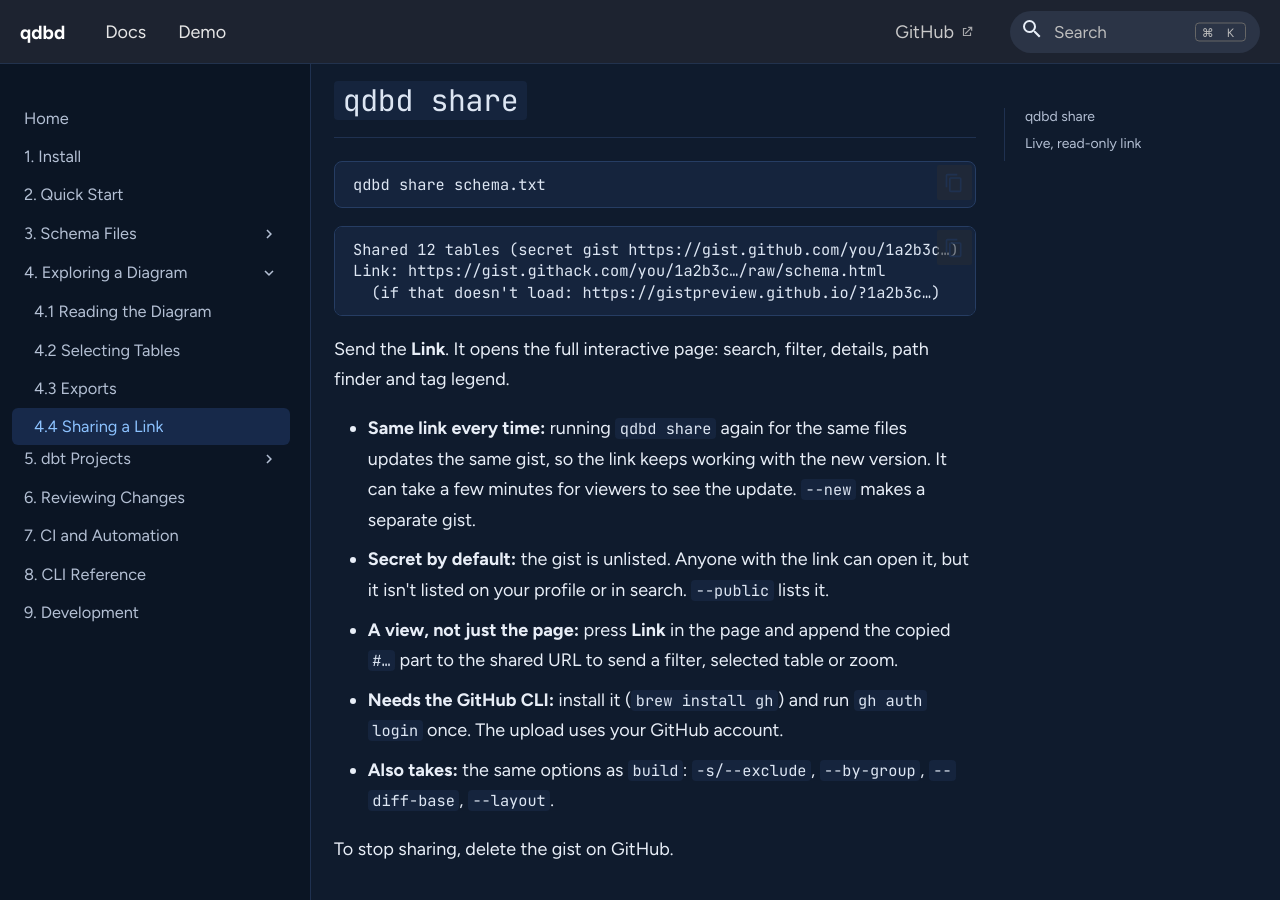
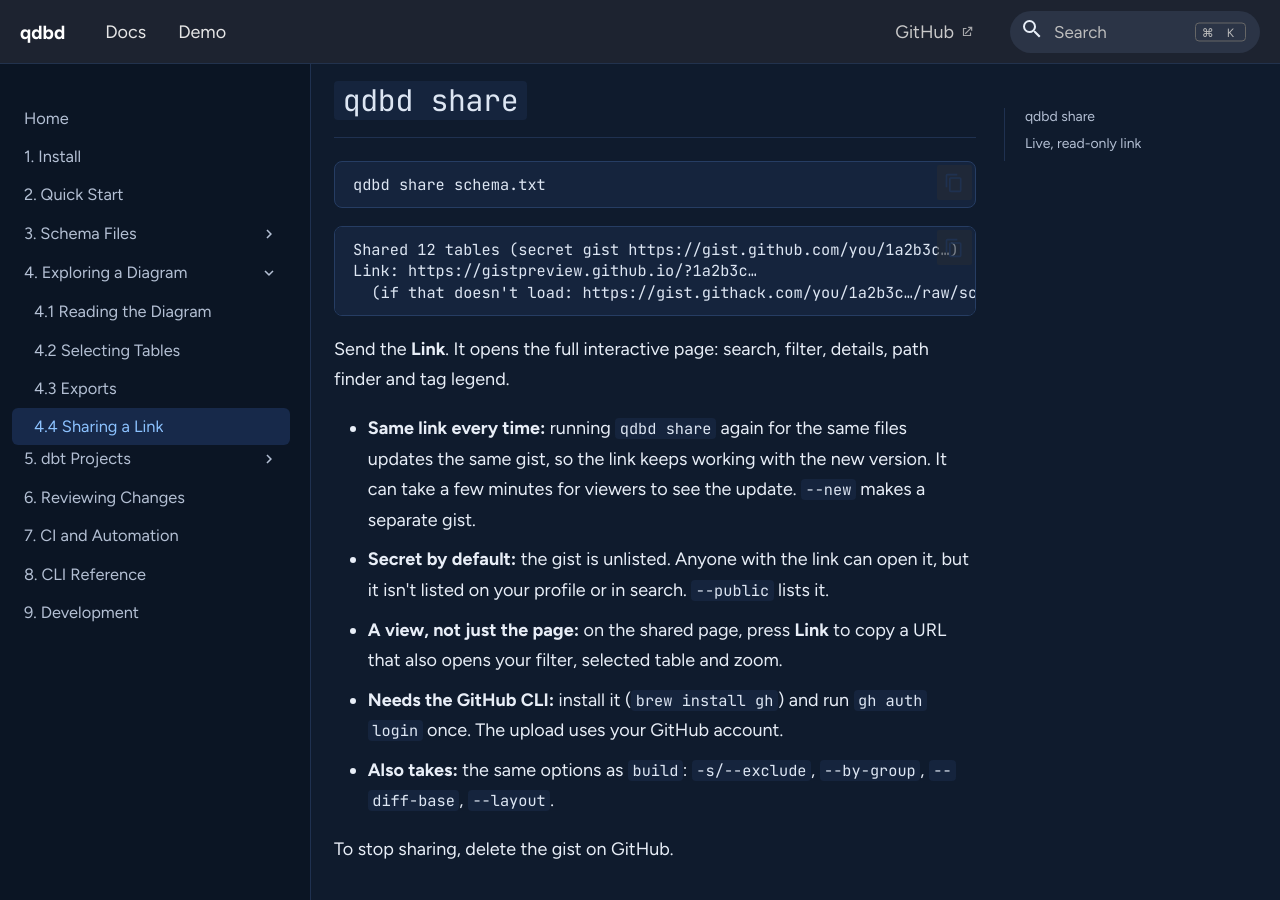
Before and after one commit to MarkPhamm/quickdbd-cli, an MkDocs documentation site: the page built from docs/sharing.md, in a window 1280 px wide and 900 px high, scrolled down 657 px. Built offline with MkDocs 1.6.1 and Material for MkDocs 9.7.7, drawn with Linux system fonts in a browser that asks for light colours; comment, search, counter and statistics services are not loaded.

Commit message:
share: gistpreview as the main link (githack shows a confirmation page first)

````diff
--- a/docs/sharing.md
+++ b/docs/sharing.md
@@ -16,15 +16,15 @@
 
 ```text
 Shared 12 tables (secret gist https://gist.github.com/you/1a2b3c…)
-Link: https://gist.githack.com/you/1a2b3c…/raw/schema.html
-  (if that doesn't load: https://gistpreview.github.io/?1a2b3c…)
+Link: https://gistpreview.github.io/?1a2b3c…
+  (if that doesn't load: https://gist.githack.com/you/1a2b3c…/raw/schema.html)
 ```
 
 Send the **Link**. It opens the full interactive page: search, filter, details, path finder and tag legend.
 
 - **Same link every time:** running `qdbd share` again for the same files updates the same gist, so the link keeps working with the new version. It can take a few minutes for viewers to see the update. `--new` makes a separate gist.
 - **Secret by default:** the gist is unlisted. Anyone with the link can open it, but it isn't listed on your profile or in search. `--public` lists it.
-- **A view, not just the page:** press **Link** in the page and append the copied `#…` part to the shared URL to send a filter, selected table or zoom.
+- **A view, not just the page:** on the shared page, press **Link** to copy a URL that also opens your filter, selected table and zoom.
 - **Needs the GitHub CLI:** install it (`brew install gh`) and run `gh auth login` once. The upload uses your GitHub account.
 - **Also takes:** the same options as `build`: `-s/--exclude`, `--by-group`, `--diff-base`, `--layout`.
 
````
Also changed, not shown: README.md (+1 -1 lines), 2 other files.
